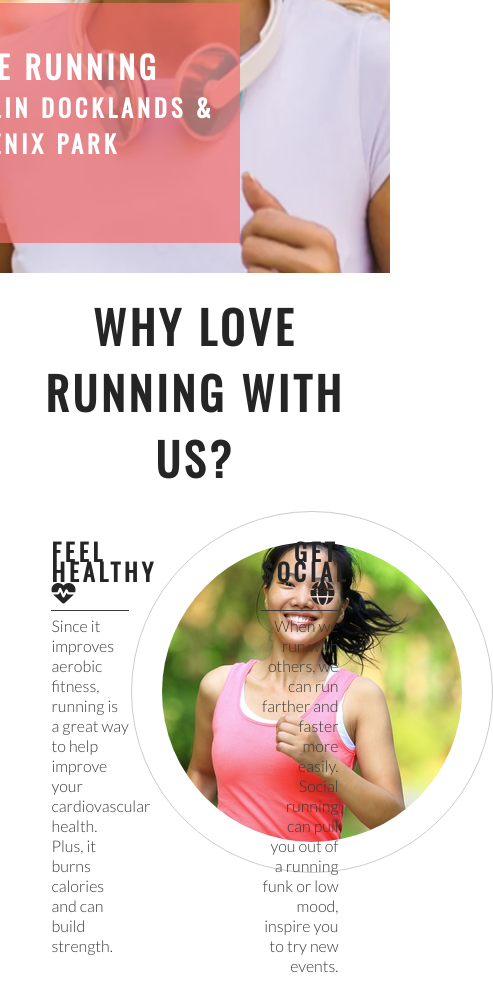
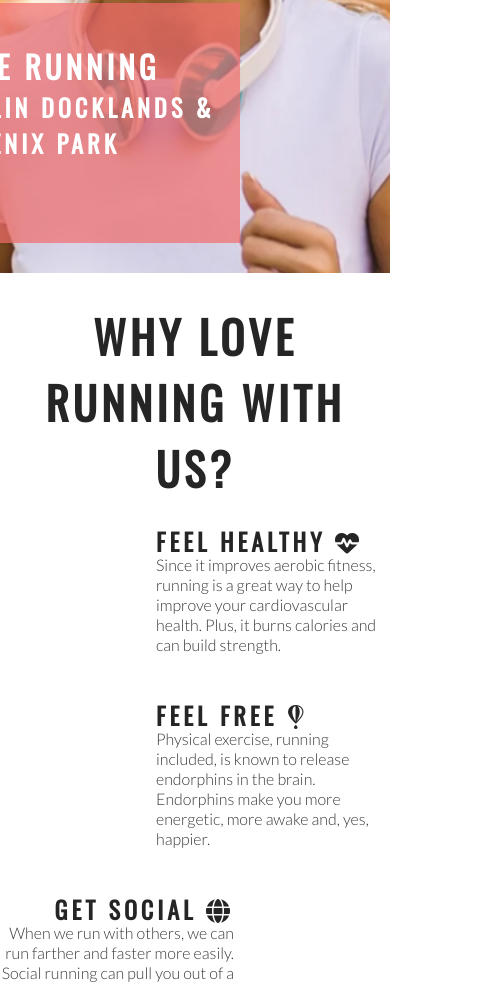
Before and after one commit to richbruton/love-running, a plain HTML site: page index.html in a window 390 px wide. Shown: the part 477-1462 px from the top of the page, 493 px wide, since content can reach past the window. Drawn offline with nearby package versions, Linux system fonts and the light colour scheme.

Commit message:
add styles to club ethos section for max-width 1200px

```diff
--- a/assets/css/style.css
+++ b/assets/css/style.css
@@ -244,3 +244,37 @@ footer {
 #photos > img {
     width: 100%;
 }
+
+/* media queries */
+
+/* for larger to medium screens size from 1200px wide and down */
+
+@media screen and (max-width: 1200px) {
+    #club-ehtos {
+        width: 65%;
+        height: 1200px;
+        margin: 0 auto;
+    }
+
+    #welcome {
+        padding: 30px 0;
+        margin: 0;
+    }
+
+    #left-about, #right-about {
+        width: 100%;
+        float: left;
+        padding: 0;
+    }
+
+    #center-about {
+        clear: both;
+        width: 100%;
+        float: left;
+        padding: 0;
+    }
+
+    hr {
+        display: none;
+    }
+}
```
